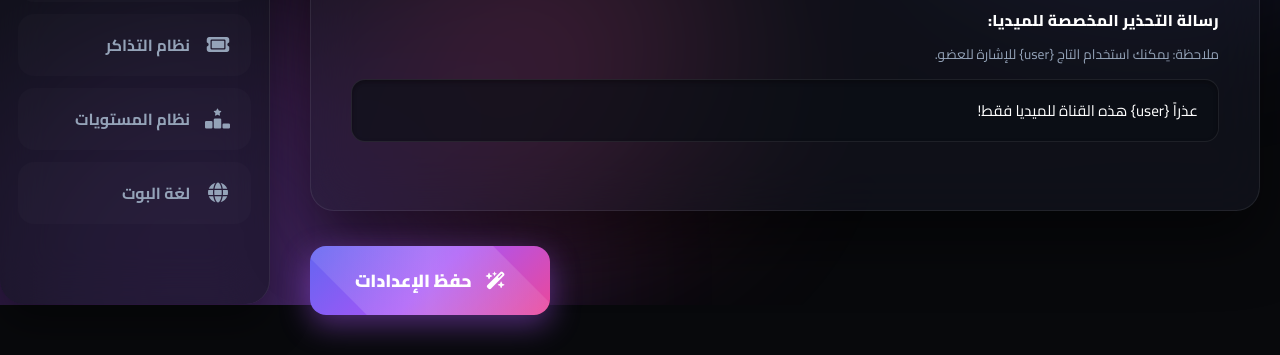
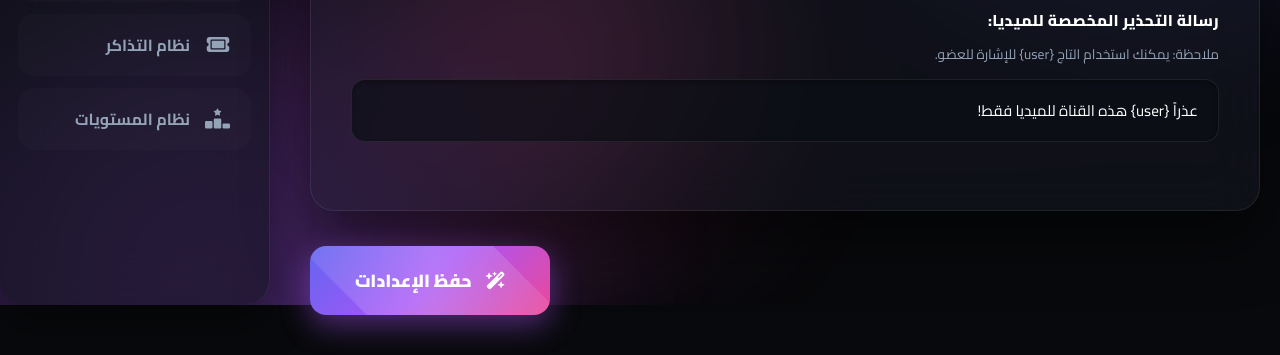
Before and after one commit to dauberhgb/My-bot, a Flask app: template templates/index.html in a window 1280 px wide. Shown: the part 495-850 px from the top of the page. Run offline with Flask 3, Linux system fonts and the light colour scheme; the template is opened without the code that fills it, so the values that code supplies are empty.

Commit message:
Remove language settings tab from UI
Removed language settings tab and related elements from the sidebar and main form.

```diff
--- a/templates/index.html
+++ b/templates/index.html
@@ -571,10 +571,6 @@
                     <i class="fa-solid fa-ranking-star"></i>
                     <span>نظام المستويات</span>
                 </li>
-                <li class="sidebar-link" onclick="switchTab('section-language', this)">
-                    <i class="fa-solid fa-globe"></i>
-                    <span>لغة البوت</span>
-                </li>
             </ul>
         </nav>
 
@@ -864,25 +860,6 @@
                     </div>
                 </div>
 
-                <!-- 8. Language Settings Tab -->
-                <div id="section-language" class="tab-panel">
-                    <div class="form-section">
-                        <div class="section-header">
-                            <div class="section-header-icon">
-                                <i class="fa-solid fa-globe"></i>
-                            </div>
-                            <h3>لغة البوت (Bot Language)</h3>
-                        </div>
-                        <div class="form-group">
-                            <label>اختر لغة البوت الافتراضية في السيرفر:</label>
-                            <select name="language">
-                                <option value="ar" {% if settings and settings.get('language') == 'ar' %}selected{% endif %}>العربية (Arabic)</option>
-                                <option value="en" {% if settings and settings.get('language') == 'en' %}selected{% endif %}>الإنجليزية (English)</option>
-                            </select>
-                        </div>
-                    </div>
-                </div>
-
                 <!-- Save Action Container -->
                 <div class="submit-container">
                     <button type="button" onclick="saveSettings()" class="btn-save">
```
